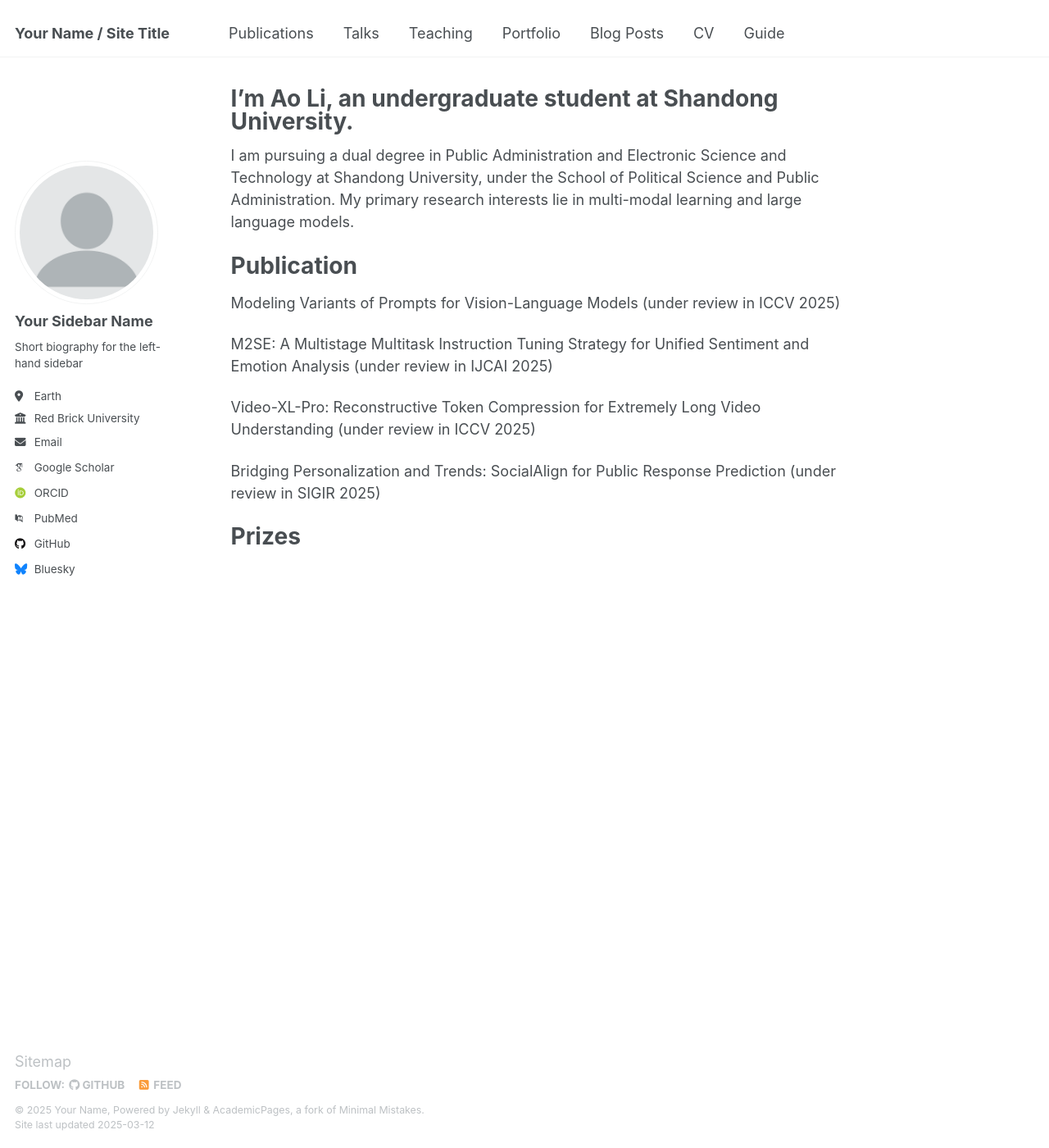
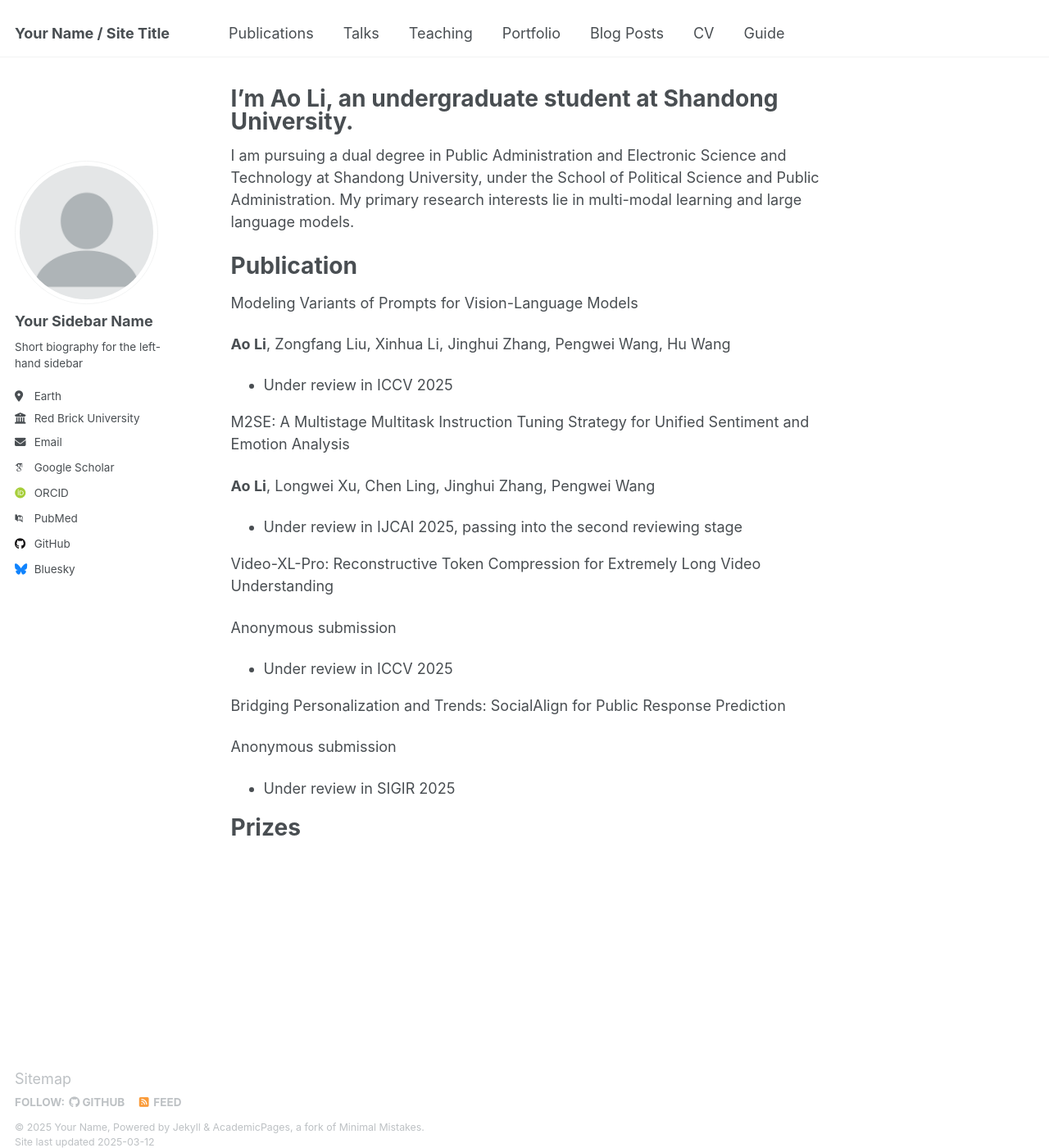
Before and after one commit to liaolea/liaolea.github.io, a Jekyll site: the page built from _pages/about.md, in a window 1280 px wide and 1400 px high. Shown: the whole window at 82% size. Built offline with Jekyll 4.4.1, drawn with Linux system fonts in a browser that asks for light colours; some web fonts are replaced.

Commit message:
Update about.md

```diff
--- a/_pages/about.md
+++ b/_pages/about.md
@@ -11,13 +11,25 @@ I am pursuing a dual degree in Public Administration and Electronic Science and
 
 Publication
 ======
-Modeling Variants of Prompts for Vision-Language Models (under review in ICCV 2025)
+Modeling Variants of Prompts for Vision-Language Models
 
-M2SE: A Multistage Multitask Instruction Tuning Strategy for Unified Sentiment and Emotion Analysis (under review in IJCAI 2025)
+**Ao Li**, Zongfang Liu, Xinhua Li, Jinghui Zhang, Pengwei Wang, Hu Wang
+- Under review in ICCV 2025
 
-Video-XL-Pro: Reconstructive Token Compression for Extremely Long Video Understanding (under review in ICCV 2025)
+M2SE: A Multistage Multitask Instruction Tuning Strategy for Unified Sentiment and Emotion Analysis
 
-Bridging Personalization and Trends: SocialAlign for Public Response Prediction (under review in SIGIR 2025)
+**Ao Li**, Longwei Xu, Chen Ling, Jinghui Zhang, Pengwei Wang
+- Under review in IJCAI 2025, passing into the second reviewing stage
+
+Video-XL-Pro: Reconstructive Token Compression for Extremely Long Video Understanding
+
+Anonymous submission
+- Under review in ICCV 2025
+
+Bridging Personalization and Trends: SocialAlign for Public Response Prediction
+
+Anonymous submission
+- Under review in SIGIR 2025
 
 Prizes
 ======
```
